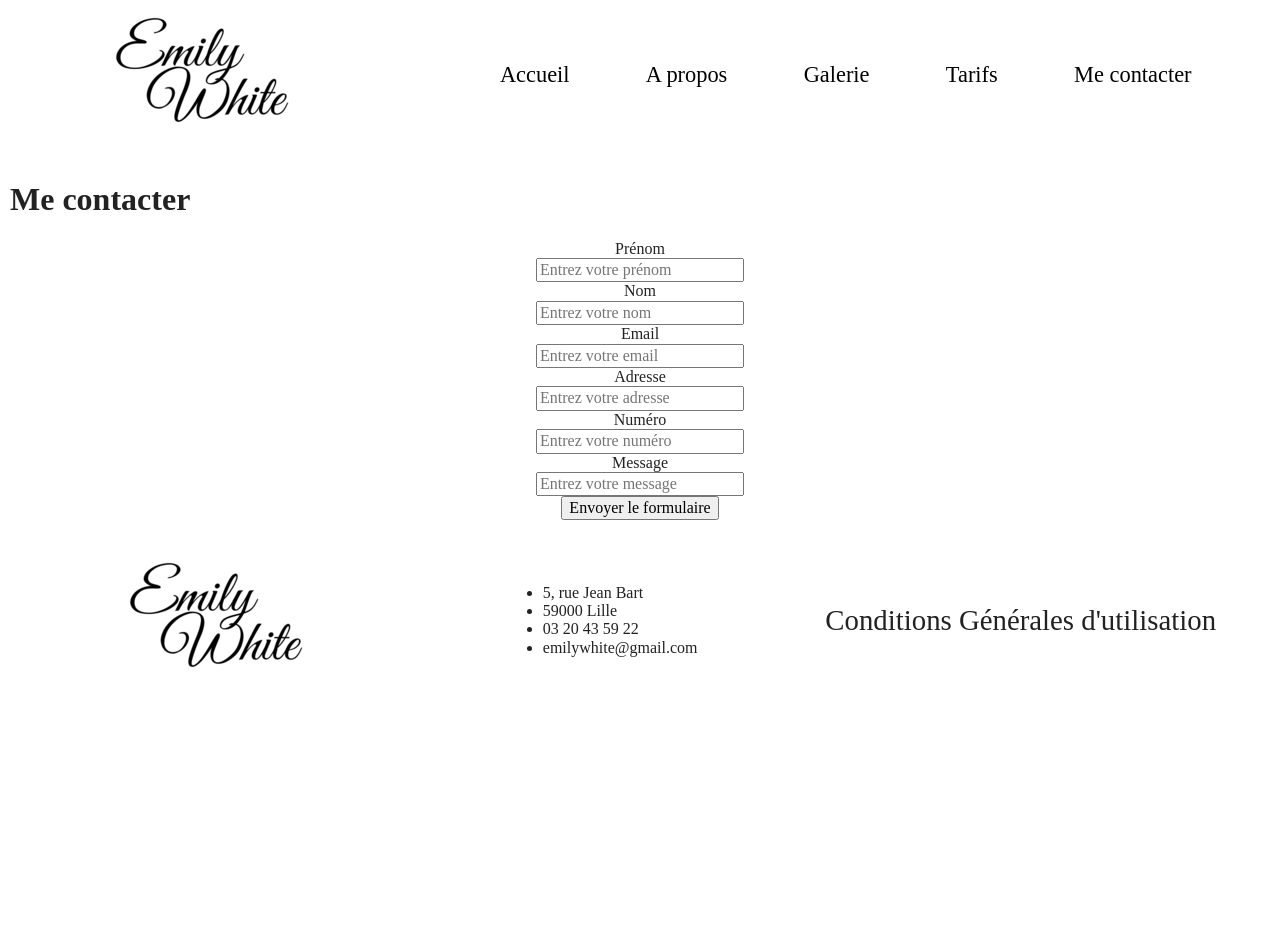
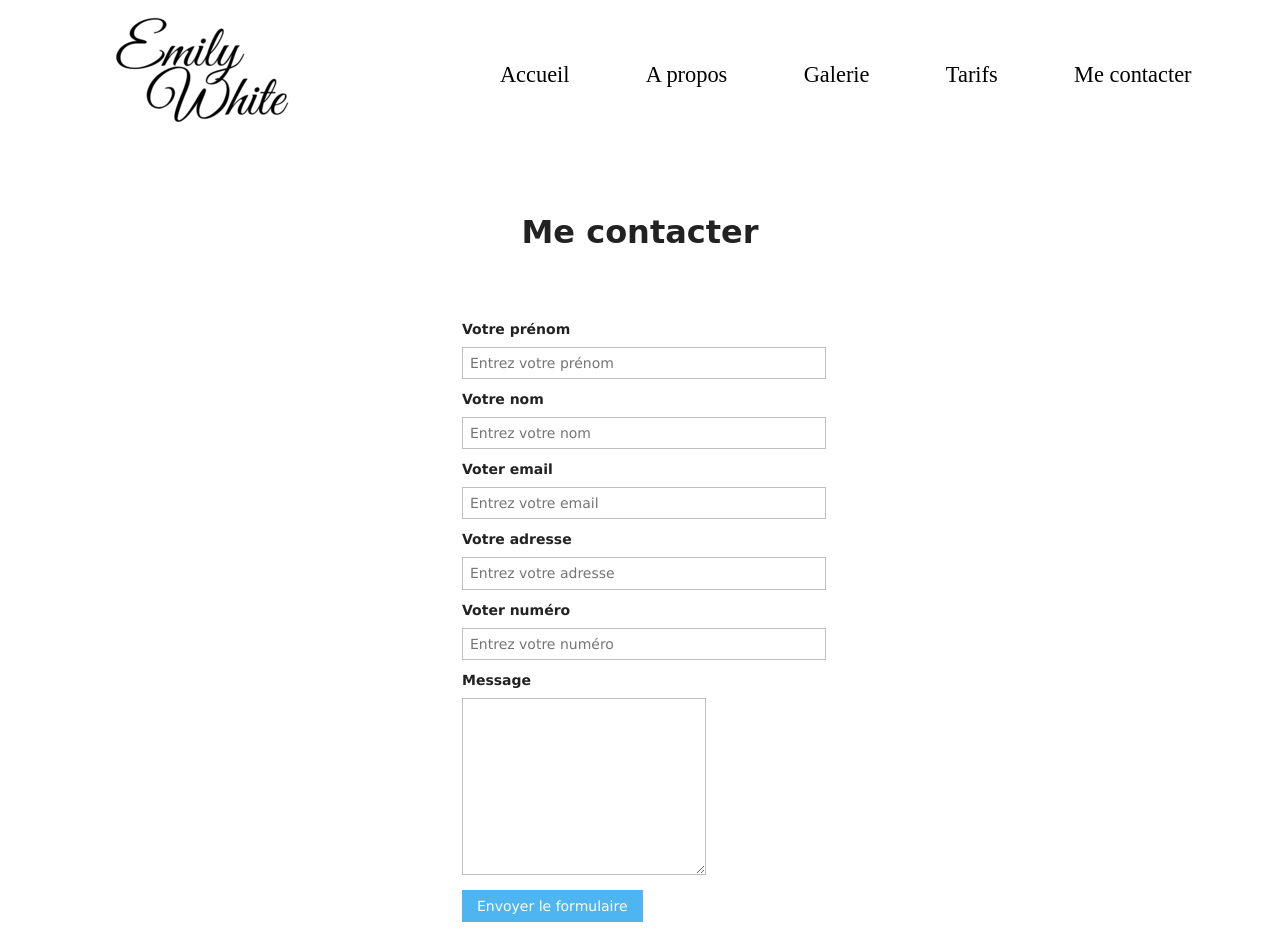
Before and after one commit to hellowdy/baby, a website built with Parcel: page contact.html in a window 1280 px wide. Shown: the top 937 px of the page. Before the commit the page ends 800 px from the top, so only its background shows below. Built offline with nearby package versions, Linux system fonts and the light colour scheme.

Commit message:
commit contact

```diff
--- a/contact.html
+++ b/contact.html
@@ -47,28 +47,63 @@
   </header>
 
   <main>
-    <h1>Me contacter</h1>
+    <h1 class="center">Me contacter</h1>
     <form method="post" action="#">
-
-      <label for="firstname">Prénom</label>
-      <input type="text" name="firstname" id="firstname" pattern="[a-zA-Z]+" placeholder="Entrez votre prénom">
-
-      <label for="username">Nom</label>
-      <input type="text" name="username" id="username" pattern="[a-zA-Z]+" placeholder="Entrez votre nom">
-
-      <label for="mail">Email</label>
-      <input type="email" id="mail" placeholder="Entrez votre email">
-
-      <label for="adress">Adresse</label>
-      <input type="text" name="adress" id="adress" placeholder="Entrez votre adresse" >
-
-      <label for="numero">Numéro</label>
-      <input type="number" name="numero" id="numero" minlength="10" maxlength="10" placeholder="Entrez votre numéro">
-
-      <label for="message">Message</label>
-      <input type="message" name="message" id="message" size="20"  placeholder="Entrez votre message">
-
-      <input type="submit" value="Envoyer le formulaire">
+      <table class="form-style">
+        <tr>
+          <td>
+            <label for="firstname"> Votre prénom</label>
+          </td>
+          <td>
+            <input type="text" name="firstname" id="firstname" class="long" pattern="[a-zA-Z]+" placeholder="Entrez votre prénom" required>
+          </td>
+        </tr>
+        <tr>
+          <td>
+           <label for="username">Votre nom</label>
+          </td>
+          <td>
+            <input type="text" name="username" id="username" class="long" pattern="[a-zA-Z]+" placeholder="Entrez votre nom" required>
+          </td>
+        </tr>
+        <tr>
+          <td>
+            <label for="mail">Voter email</label>
+          </td>
+          <td>
+            <input type="email" id="mail"  class="long" placeholder="Entrez votre email" required>
+          </td>
+        </tr>
+        <tr>
+          <td>
+            <label for="adress">Votre adresse</label>
+          </td>
+          <td>
+            <input type="text" name="adress" id="adress" class="long" placeholder="Entrez votre adresse" required>
+          </td>
+        </tr>
+        <tr>
+          <td>
+            <label for="numero">Voter numéro</label>
+          </td>
+          <td>
+            <input type="number" name="numero" id="numero" class="long" minlength="10" maxlength="10" placeholder="Entrez votre numéro" required>
+          </td>
+        </tr>
+        <tr>
+          <td>
+            <label for="message">Message</label>
+          </td>
+          <td>
+            <textarea name="message" id="" cols="30" rows="10"></textarea>
+          </td>
+        </tr>
+        <tr>
+          <td>
+           <input type="submit" value="Envoyer le formulaire">
+          </td>
+        </tr>
+      </table>
     </form>
   </main>
 
--- a/css/main.css
+++ b/css/main.css
@@ -261,12 +261,16 @@ textarea {
   }
 }
 
-/*
+/************************************************************
 * Première page acceuil
 *
-*/
-body{
+***********************************************************/
+main{
   margin: 0;
+  padding: 0;
+  /*scroll-behavior: smooth;
+  box-sizing: border-box;*/
+
 }
 header{
   background-color: white;
@@ -277,6 +281,10 @@ header{
   align-items: center;
   justify-content: space-around;
 
+}
+body{
+  margin: 0;
+  width: 100%;
 }
 nav{
   width: 60%;
@@ -302,8 +310,7 @@ footer{
   width: 100%;
 }
 
-
-#normal {
+footer article ul li {
   display: flex;
   flex-direction: column;
   font-style: italic;
@@ -315,8 +322,9 @@ p{
   font-size: 180%;
 }
 main{
-  padding: 10px;
+  /*padding: 10px;*/
   padding-bottom: 60px;
+  width: 100%;
 }
 
 #title{
@@ -327,25 +335,24 @@ main{
 
 
 }
-#lovely figure{
+#lovely{
+  width: 100%;
+  position: relative;
+}
+#lovely figure img {
  position: relative;
-  margin: 0;
-}
-#lovely img{
  width: 100%;
- height: 600px;
 }
 
-/*
+
+/*********************************************************
 *
 Deuxième pages doc.html : Qui suis-je ?
 *
-*/
+*******************************************************/
 
-
-#my img{
+.image figure{
   width: 100%;
-
 }
 .center{
   text-align: center;
@@ -353,31 +360,32 @@ Deuxième pages doc.html : Qui suis-je ?
   margin-top: 5%;
   margin-bottom: 3%;
 }
-#picture {
+.picture {
   display: flex;
   flex-direction: row;
   justify-content: space-around;
+  align-items: center;
 
 }
 #text{
   display: block;
   margin: auto;
   text-align: center;
-  width: 180%;
+  width: 100%;
   font-size: 65%;
+}
 
-
-}
 #change{
   font-family: Snell Roundhand, cursive;
-  font-size: 180%;
+  font-size: 100%;
 }
 
-/*
+/*****************************************************************
 *
 Troisième feuille : Galerie.html : photo de Mlle Emily white
 * Première partie : femmes enceintes
-*/
+*
+*******************************************************************/
 
 
 .align{
@@ -396,11 +404,11 @@ Troisième feuille : Galerie.html : photo de Mlle Emily white
 }
 
 
-/*
+/*******************************************************************
 *
 Quatrième pages : Tarifs femmes enceintes, nouveau-né et bébé*
 *
-*/
+*******************************************************************/
 
 .beach{
   display: flex;
@@ -413,32 +421,88 @@ Quatrième pages : Tarifs femmes enceintes, nouveau-né et bébé*
   width: 100%;
 }
 .apple{
-  margin: auto;
+  /*margin: auto;*/
   width: 100%;
   font-size: 150%;
   align-items: center;
+  margin-left: 10%;
 }
 #gray{
   display: flex;
-  margin-left: 10%;
+
   align-items: center;
   width: 100%;
   font-size: 150%;
-  display: table-cell;
+  /*display: table-cell;*/
 }
 
-/*
-* Cinquièmes feuilles : contactez-moi
+/****************************************************************
 *
-*/
+*Cinquième pages : Me contacter
+*
+******************************************************************/
 
-form{
- display: flex;
- flex-direction: column;
- width: 100%;
- align-items: center;
+body{
+  margin: 0;
+  width: 100%;
+}
+h1{
+  text-align: center;
 }
 
-#message{
-  height: 180%;
+ .form-style {
+  margin:10px auto;
+  width: 400px;
+  padding: 20px 12px 10px 20px;
+  font: 14px "Lucida Sans Unicode", "Lucida Grande", sans-serif;
 }
+
+.form-style td {
+  padding: 0;
+  display: block;
+  list-style: none;
+  margin: 10px 0 0 0;
+}
+.form-style label{
+  margin:0 0 3px 0;
+  padding:0px;
+  display:block;
+  font-weight: bold;
+}
+.form-style .required{
+  color:red;
+}
+.form-style input[type=submit]{
+  background: #4eb5f1;
+  padding: 8px 15px 8px 15px;
+  border: none;
+  color: #fff;
+}
+.form-style input[type=submit]:hover{
+  background: #4eb5f1;
+  box-shadow:none;
+}
+.form-style .field-textarea{
+  height: 100px;
+}
+.form-style input[type=text],
+.form-style input[type=email],
+.form-style input[type=number],
+textarea{
+box-sizing: border-box;
+border:1px solid #BEBEBE;
+padding: 7px;
+margin:0px;
+outline: none;
+}
+.form-style .long{
+  width: 100%;
+}
+
+.form-style input[type=text]:focus,
+.form-style input[type=email]:focus,
+.form-style input[type=number]:focus,
+.form-style textarea:focus{
+box-shadow: 0 0 8px #88D5E9;
+border: 1px solid #88D5E9;
+}
```
Also changed, not shown: doc.html (+19 -6 lines), index.html (+6 -6 lines), tarif.html (+4 -4 lines), 1 other file.
